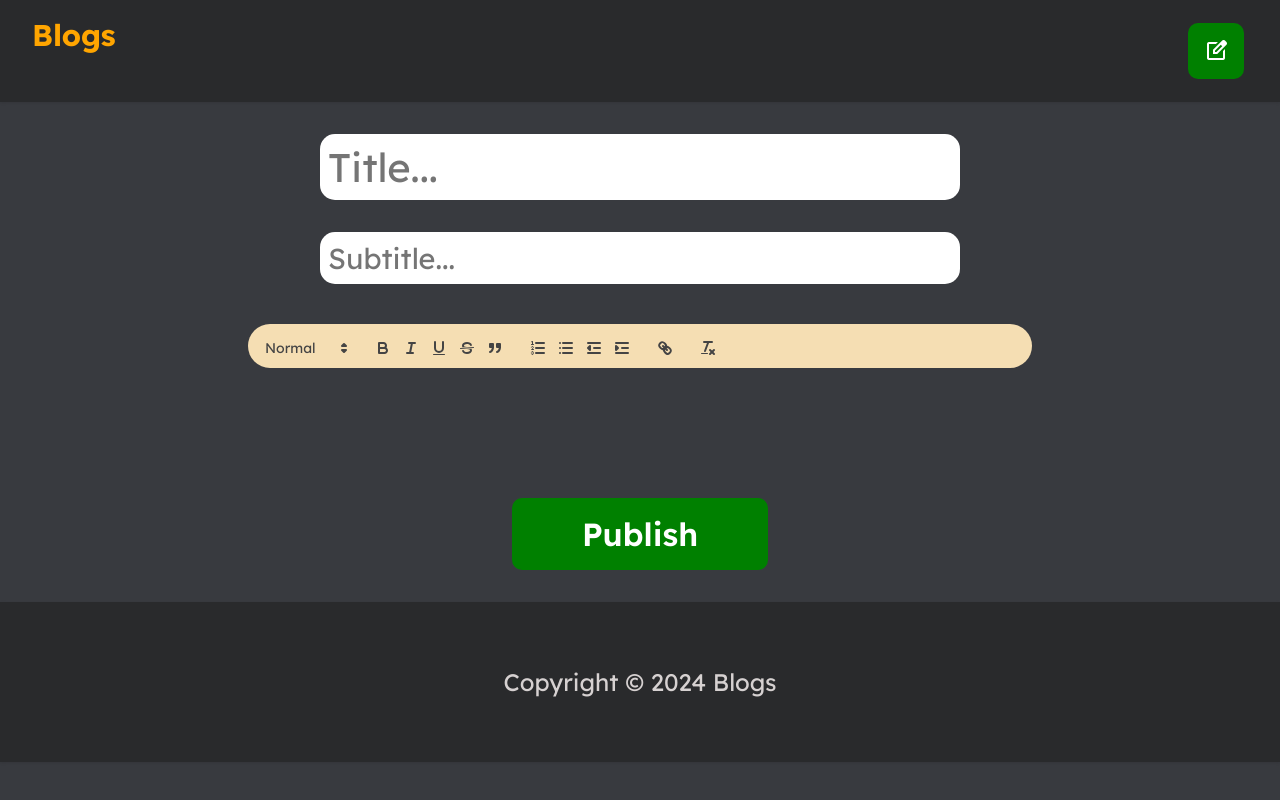
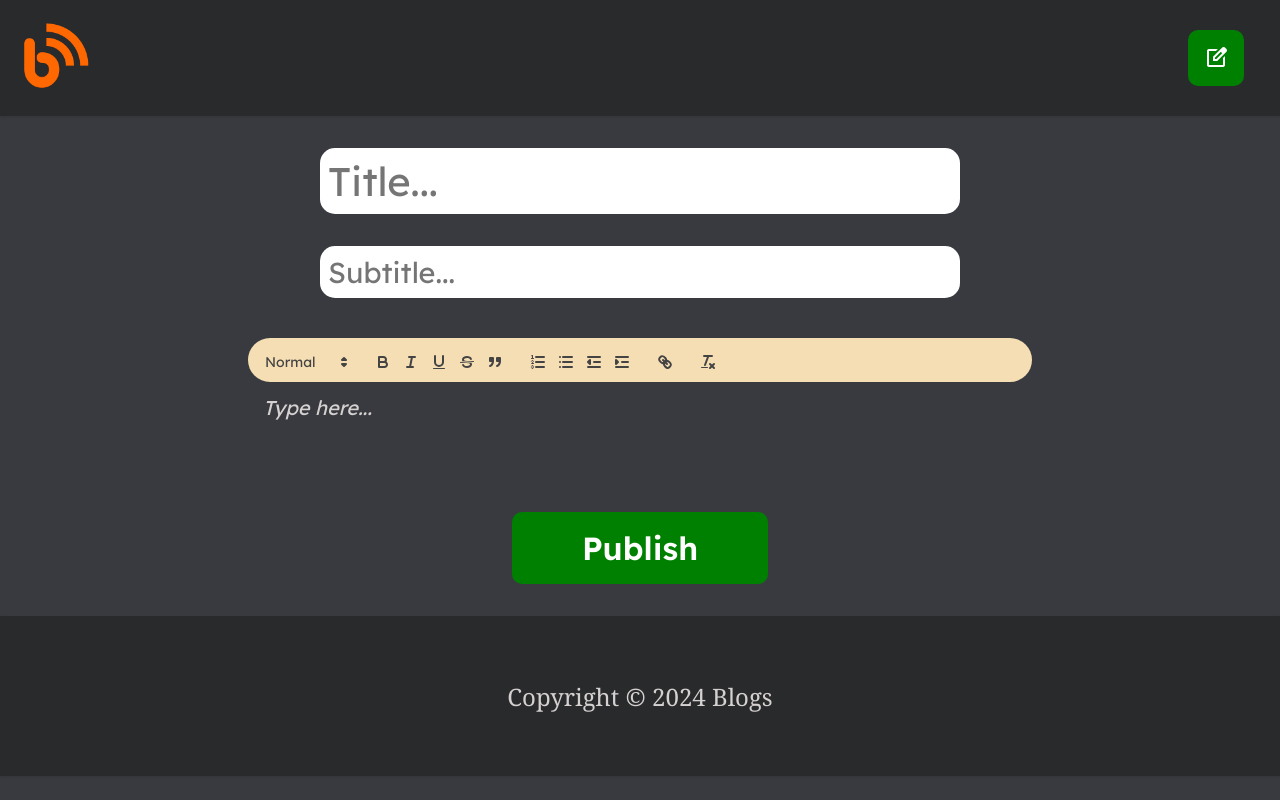
Before and after one commit to drakata27/blog, a React (Create React App) app in the folder frontend/: page /blog/new/ in a window 1280 px wide. Built offline with nearby package versions, Linux system fonts and the light colour scheme.

Commit message:
Styled the app and added logo

```diff
--- a/frontend/src/App.css
+++ b/frontend/src/App.css
@@ -53,6 +53,7 @@ p{
   padding: 1rem;
   font-size: 1.5rem;
   color: var(--color-text);
+  font-family: source-serif-pro, Georgia, Cambria, "Times New Roman", Times, serif;
 }
 
 a{
@@ -101,11 +102,9 @@ button:hover {
   box-shadow: 0px 1px 3px rgba(0, 0, 0, 0.1);
 }
 
-.app-header h1 {
-  font-size: 30px;
-  color: orange;
-  font-weight: 800;
-  text-align: center;
+.app-header a img{
+  height: 5rem;
+  width:  5rem;
 }
 
 .buttons span{
@@ -124,8 +123,7 @@ button:hover {
 /* Blog Item */
 .blog-item {
   display: flex;
-  margin: 2rem;
-  padding: 2rem;
+  margin: 0 2rem 3rem;
 }
 
 .blog-item:hover{
@@ -167,7 +165,7 @@ button:hover {
 }
 
 .blogs-list-container>h1{
-  color: white;
+  color: orange;
   margin-top: 2rem;
   margin-left: 14%;
   margin-right: 14%;
@@ -176,7 +174,7 @@ button:hover {
 
 /* Blog Page */
 .blog-page{
-  margin: 0rem 30%;
+  margin: 2rem 30% 0;
 }
 
 .img-container {
@@ -281,9 +279,8 @@ button:hover {
 .ql-toolbar {
   background-color: wheat;
 }
-
-/* .ql-editor>p,
-.ql-editor>h1,
-.ql-editor>h2{
-  color: black;
-} */
+/* Placeholder text */
+.quill > .ql-container > .ql-editor.ql-blank::before{
+  font-size: 20px;
+  color: var(--color-text);
+}
--- a/frontend/src/components/Header.js
+++ b/frontend/src/components/Header.js
@@ -1,11 +1,14 @@
 import React from 'react'
 import { Link } from 'react-router-dom'
+import Logo from '../assets/logo.png'
 
 const Header = () => {
   return (
     <div className='app-header'>
         <div className='logo'>
-          <h1><a href="/">Blogs</a></h1>
+            <a href="/">
+            <img src={Logo} alt='logo' />
+            </a>
         </div>
 
         <div className="buttons">
--- a/frontend/src/pages/CreateBlog.js
+++ b/frontend/src/pages/CreateBlog.js
@@ -76,6 +76,7 @@ const CreateBlog = () => {
                 modules={modules}
                 theme="snow"
                 value={blog.body}
+                placeholder='Type here...'
                 onChange={body => handleInputChange({ target: { value: body, name: 'body' } })}
             />
 
--- a/frontend/src/pages/UpdateBlog.js
+++ b/frontend/src/pages/UpdateBlog.js
@@ -79,6 +79,7 @@ return (
               modules={modules}
               theme="snow"
               value={blog.body}
+              placeholder='Type here...'
               onChange={body => handleInputChange({ target: { value: body, name: 'body' } })}
           />
 
```
Also changed, not shown: frontend/src/assets/logo.png (added), 1 other file (tests, documents, lock files or other folders).
